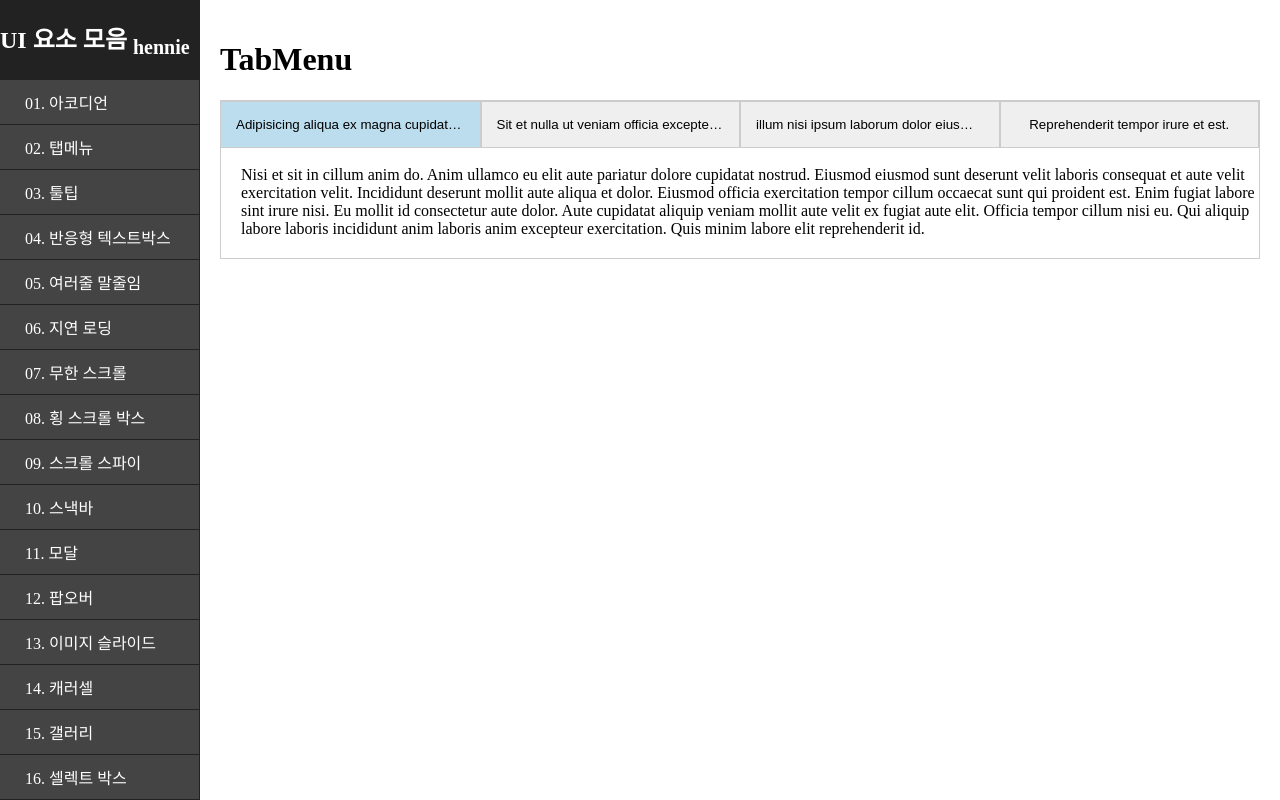
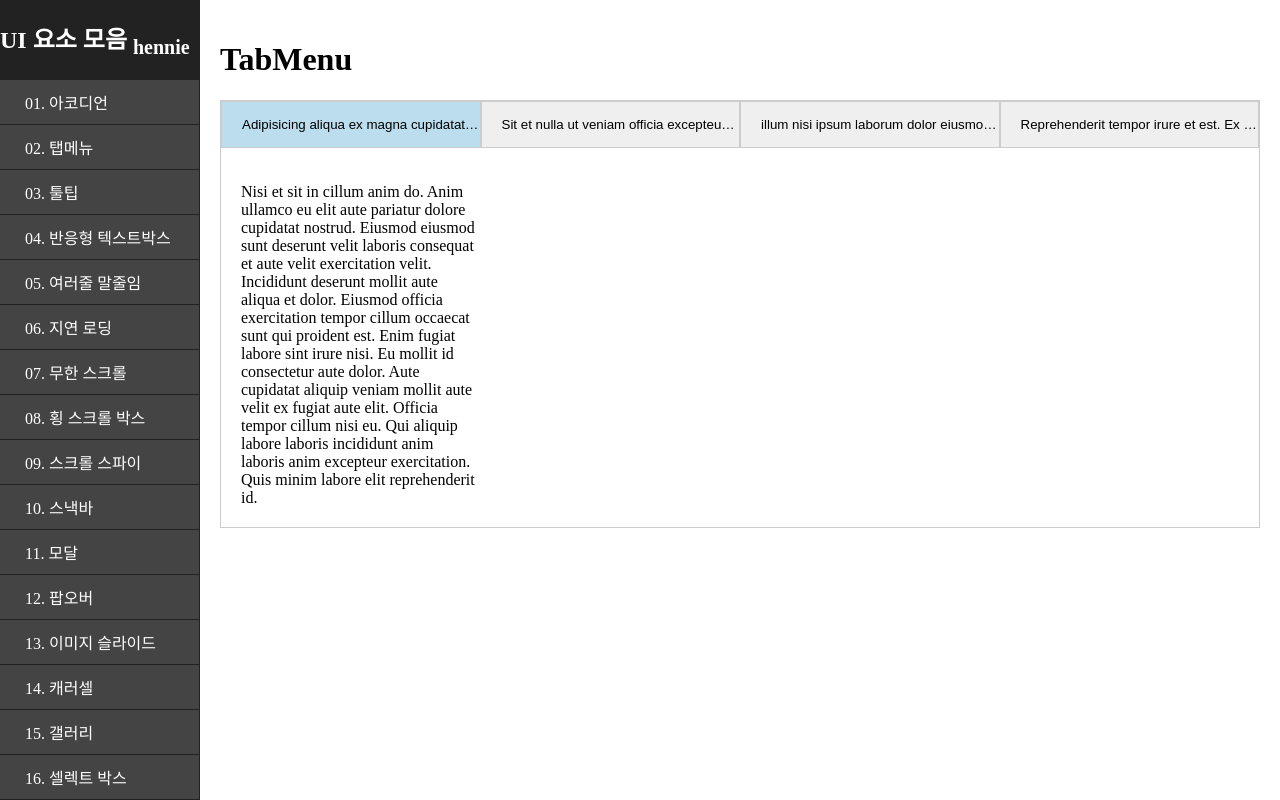
Before and after one commit to nana1243/ui-component, a React (Vite) app in the folder vite-project/: page /tabmenu in a window 1280 px wide. Built offline with nearby package versions, Linux system fonts and the light colour scheme.

Commit message:
fea)[11/19] nth사용하지 않고 적용

```diff
--- a/vite-project/src/components/tabmenus/data.ts
+++ b/vite-project/src/components/tabmenus/data.ts
@@ -17,7 +17,7 @@ const tabData = [
   },
   {
     'id': '5aa765d61d8327de029102a200c51dhe',
-    'title': 'Reprehenderit tempor irure et est.',
+    'title': 'Reprehenderit tempor irure et est. Ex veniam cillum sit cupidatat cillum',
     'description': 'Ex veniam cillum sit cupidatat cillum. Laborum est sunt enim incididunt laboris culpa. Sint anim ullamco anim ea cillum. Fugiat quis minim anim occaecat voluptate do duis do consectetur nisi labore esse nulla commodo. Mollit sit laboris ullamco ullamco occaecat fugiat proident. Dolore eiusmod mollit ea elit irure aliqua veniam. In irure enim fugiat ut magna veniam ipsum cupidatat ea id sit. Ea cupidatat exercitation in incididunt magna. Adipisicing aliquip do et aliquip fugiat eiusmod quis velit non quis. Est consequat ullamco officia fugiat laborum consequat ad labore veniam sint occaecat qui. Mollit consequat veniam consectetur nostrud commodo mollit cupidatat culpa do veniam ipsum dolor ullamco tempor. Sunt sunt ad nulla irure adipisicing non labore labore ipsum labore mollit laboris exercitation non. Ipsum reprehenderit ad ut laboris sunt occaecat laboris velit reprehenderit. Sint magna adipisicing laboris qui aute dolor do.',
   },
 ];
--- a/vite-project/src/components/tabmenus/index.module.css
+++ b/vite-project/src/components/tabmenus/index.module.css
@@ -1,5 +1,7 @@
 .container {
     border: 1px solid #ccc;
+    box-sizing: border-box;
+    min-height: 300px;
 }
 
 .items {
@@ -8,51 +10,38 @@
     list-style-type: none;
     display: flex;
     flex-direction: row;
-    position: relative;
+    width: 100%;
+
 }
 
 .item {
     list-style: none;
     padding: 0;
     margin: 0;
+    flex-grow: 0;
+    flex-shrink: 0;
+    width: 25%;
+    min-height: fit-content;
 }
 
 
-.item:nth-child(1) .tab {
-    left: 0;
-    border-left-width: 0; /* 첫 번째 탭의 왼쪽 테두리 제거 */
-}
-
-.item:nth-child(2) .tab {
-    left: 25%;
-}
-
-.item:nth-child(3) .tab {
-    left: 50%;
-}
-
-.item:nth-child(4) .tab {
-    left: 75%;
-}
 
 /* 탭 버튼 공통 스타일 */
 .tab {
-    position: absolute;
-    top: 0;
-    width: 25%;
-    box-sizing: border-box;
-    padding: 15px;
+    padding: 15px 0 15px 20px;
     overflow: hidden;
     white-space: nowrap;
     text-overflow: ellipsis;
     cursor: pointer;
     border: 1px solid #ccc;
+    width: 100%;
 }
+
 
 /* 내용 영역 공통 스타일 */
 .description {
     display: none;
-    padding: 65px 0 20px 20px;
+    padding: 35px 0 20px 20px;
 }
 
 /* 활성화 상태 스타일 */
```
